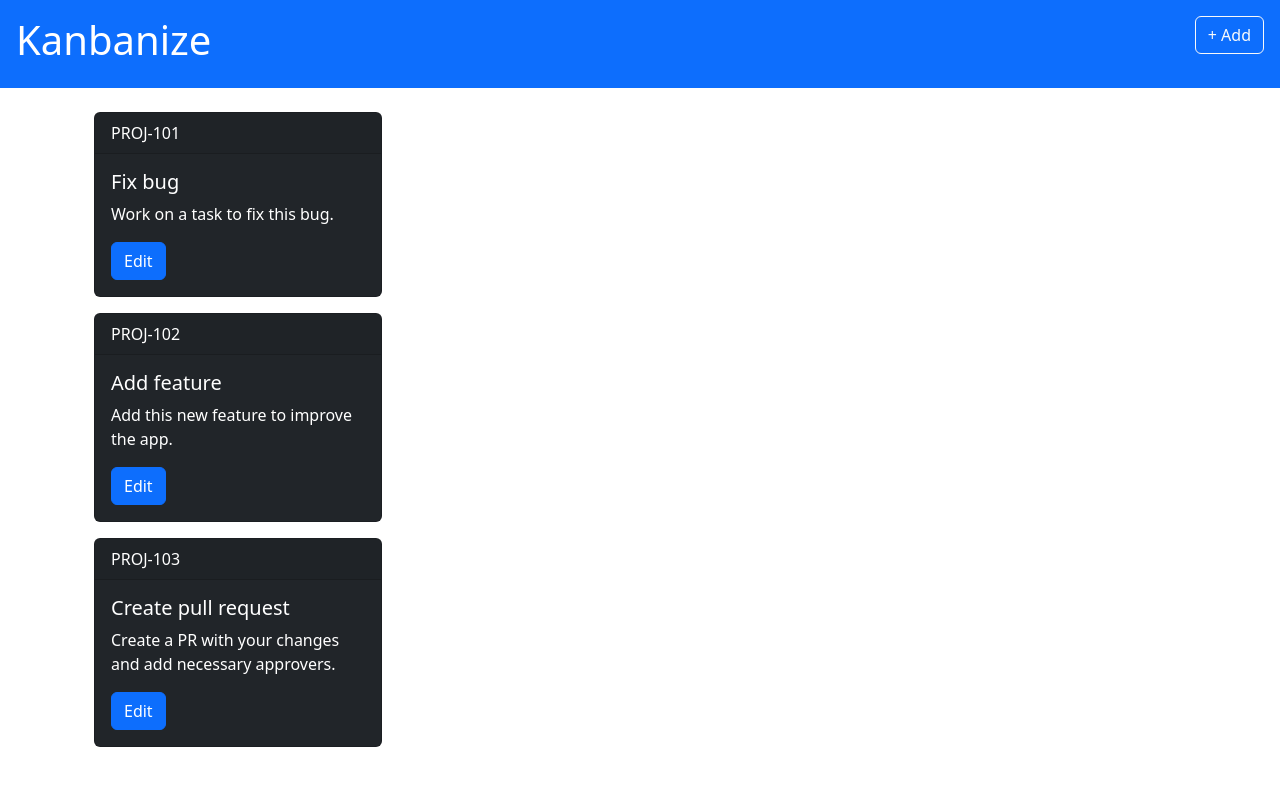
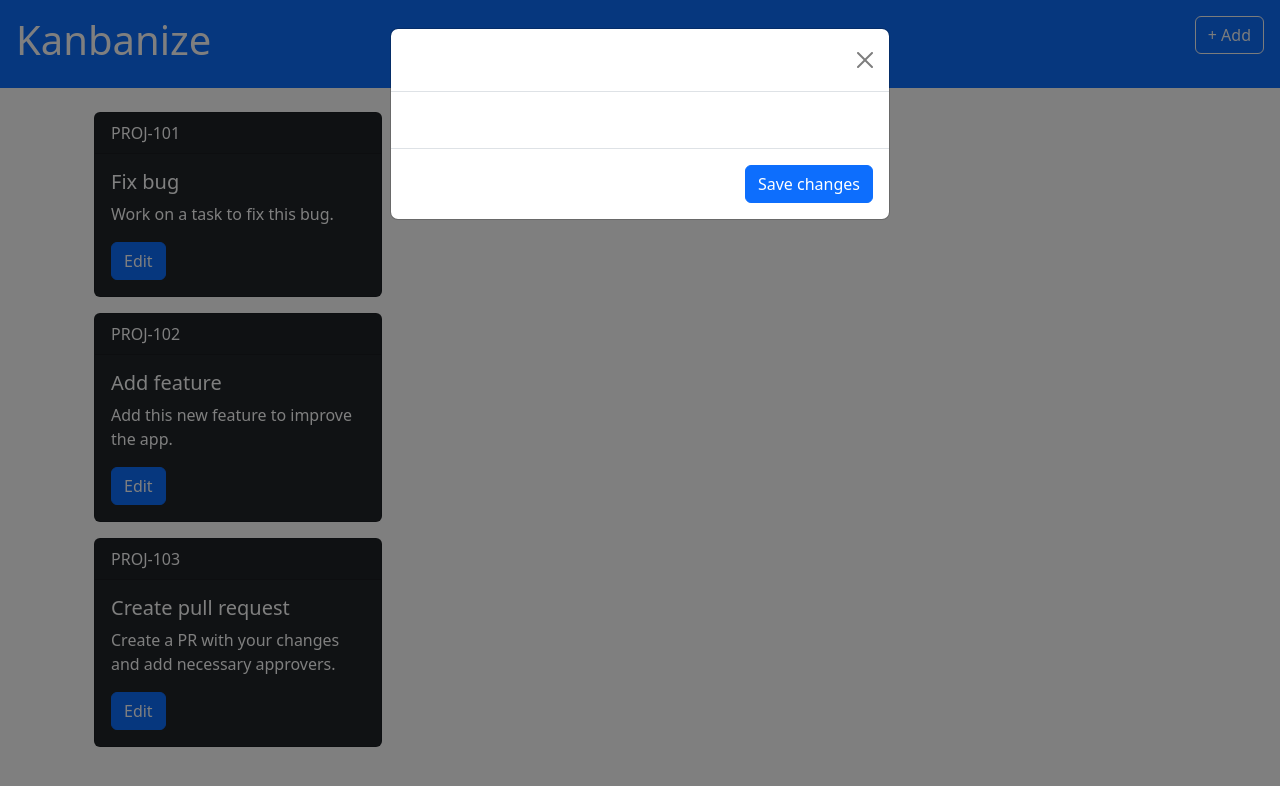
Before and after one commit to mohamad-jamil/kanbanize, a React (Vite) app: page / in a window 1280 px wide. Both pictures are taken after a click on the button "+ Add". Shown: the top 786 px of the page. Built offline with nearby package versions, Linux system fonts and the light colour scheme.

Commit message:
Add logic for AddButton component to display modal

```diff
--- a/src/components/AddButton.tsx
+++ b/src/components/AddButton.tsx
@@ -1,13 +1,59 @@
 import React from "react";
+import { useState } from "react";
 
 function AddButton() {
+  const [showModal, setShowModal] = useState(false);
+
+  const openModal = () => setShowModal(true);
+  const closeModal = () => setShowModal(false);
+
   return (
+    <>
       <button
         type="button"
         className="btn btn-outline-light position-absolute top-0 end-0 mt-3 me-3"
+        onClick={openModal}
       >
         + Add
       </button>
+
+      {showModal && (
+        <div
+          className="modal fade show d-block"
+          id="exampleModal"
+          aria-labelledby="exampleModalLabel"
+          aria-hidden="true"
+          style={{ backgroundColor: "rgba(0, 0, 0, 0.5)" }}
+        >
+          <div className="modal-dialog">
+            <div className="modal-content">
+              <div className="modal-header">
+                <h1 className="modal-title fs-5" id="exampleModalLabel">
+                  Modal title
+                </h1>
+                <button
+                  type="button"
+                  className="btn-close"
+                  data-bs-dismiss="modal"
+                  aria-label="Close"
+                  onClick={closeModal}
+                ></button>
+              </div>
+              <div className="modal-body">...</div>
+              <div className="modal-footer">
+                <button
+                  type="button"
+                  className="btn btn-primary"
+                  onClick={closeModal}
+                >
+                  Save changes
+                </button>
+              </div>
+            </div>
+          </div>
+        </div>
+      )}
+    </>
   );
 }
 
```
Lines whose indentation alone changed are shown as unchanged.
